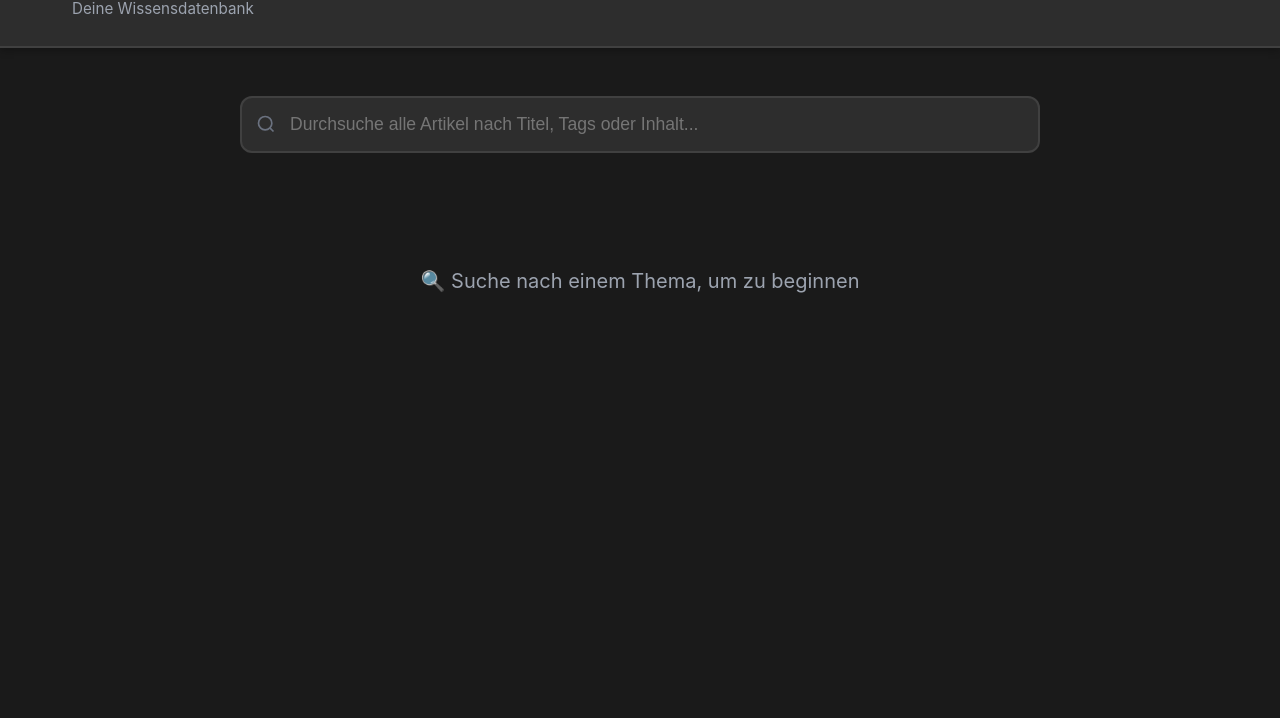
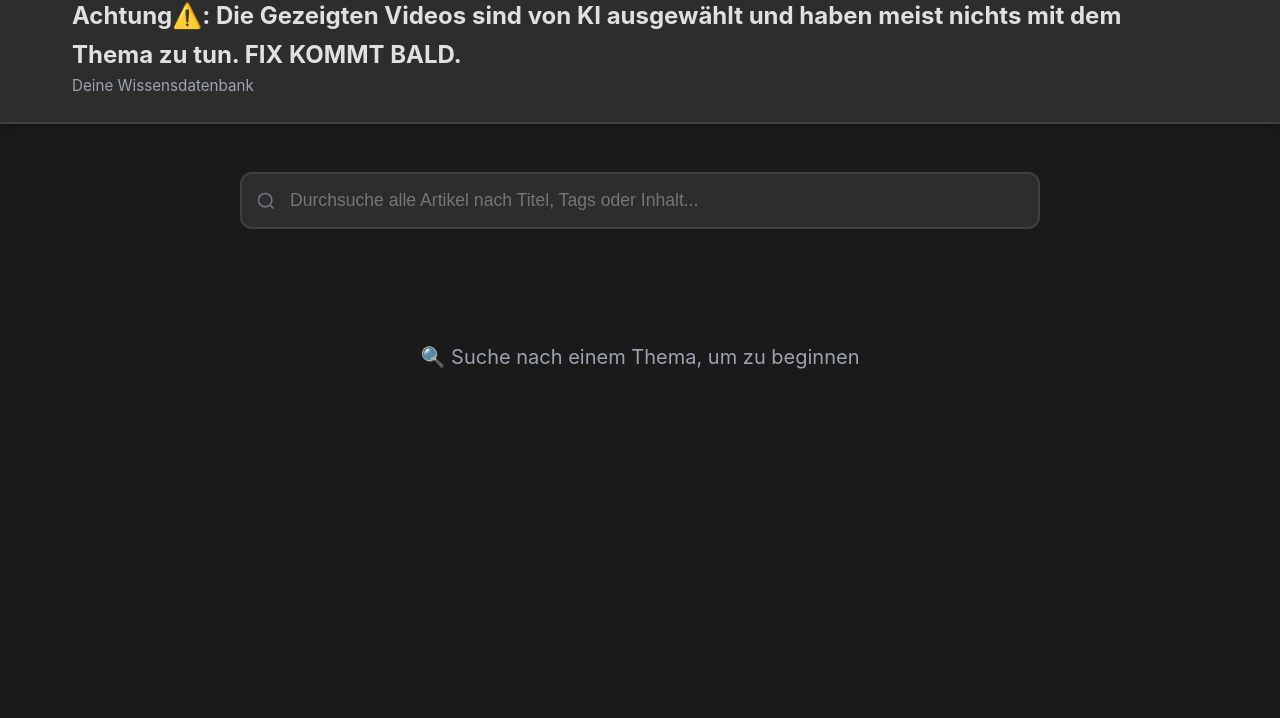
Before and after one commit to jonaderunechte/Wissen, a plain HTML site: page index.html in a window 1280 px wide. Shown: the part 82-800 px from the top of the page. Drawn offline with Linux system fonts and the light colour scheme.

Commit message:
Add warning message about AI-selected videos

```diff
--- a/index.html
+++ b/index.html
@@ -11,6 +11,7 @@
     <header>
         <div class="container">
             <h1>SchülerWiki</h1>
+            <h2>Achtung⚠️: Die Gezeigten Videos sind von KI ausgewählt und haben meist nichts mit dem Thema zu tun. FIX KOMMT BALD.</h2>
             <p class="subtitle">Deine Wissensdatenbank</p>
         </div>
     </header>
```
